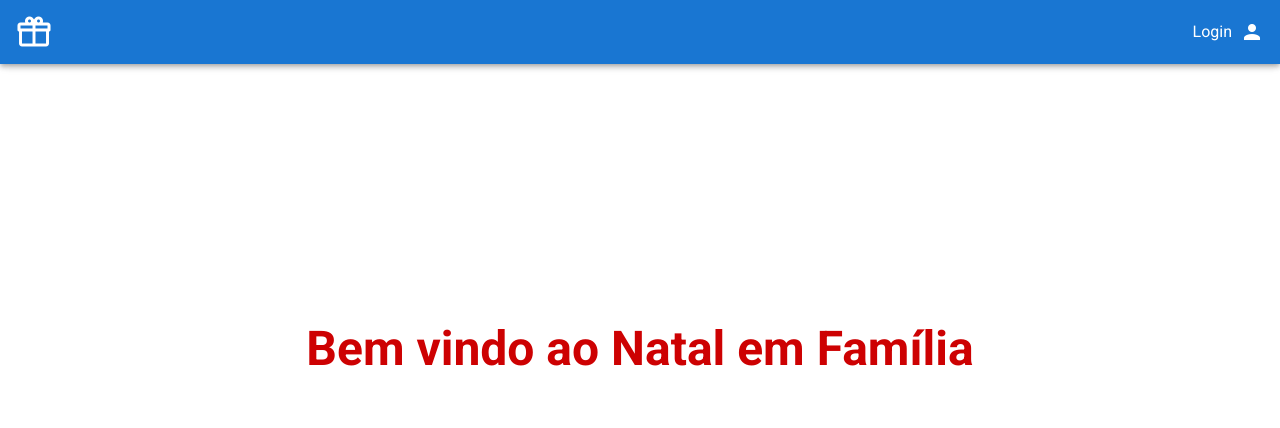
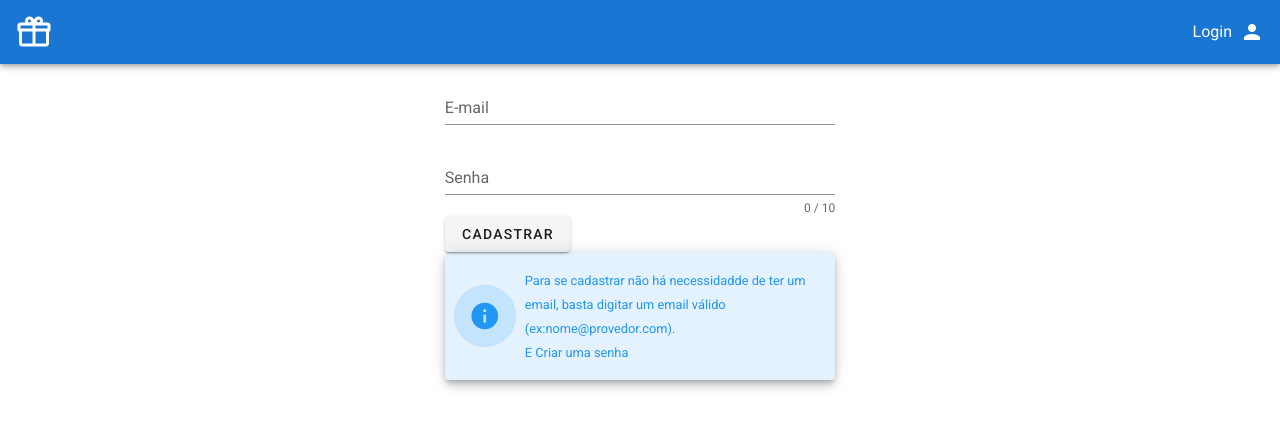
Before and after one commit to cabrinireis/TourVuetify, a Vue app: page /cadastro in a window 1280 px wide. Shown: the top 428 px of the page. Built offline with nearby package versions, Linux system fonts and the light colour scheme.

Commit message:
refactor info cadastro e rotas

```diff
--- a/server.js
+++ b/server.js
@@ -1,10 +1,11 @@
+var history = require('connect-history-api-fallback');
 
 var express = require('express')
 var path = require('path')
 var serverStatic = require('serve-static')
 
-
 var app = express()
+app.use(history());
 app.use(serverStatic(path.join(__dirname,`dist`)))
 
 var port = process.env.PORT || 5000
--- a/src/components/HelloWorld.vue
+++ b/src/components/HelloWorld.vue
@@ -14,6 +14,7 @@
         <h1 id="welcome" class="text_welcome display-2 font-weight-bold mb-3">
           {{msg}}
         </h1>
+        <span>Faça login para inserir o seu pedido de presente e saber quem quer o que.</span>
       </v-col>
 
     </v-row>
--- a/src/components/register.vue
+++ b/src/components/register.vue
@@ -40,6 +40,26 @@
         </v-btn>
         </form>
     </validation-observer>
+    <v-row>
+      <v-col cols="12">
+        <v-alert
+
+          type="info"
+          prominent
+          text
+          elevation="6"
+          width="100%"
+          class="info_sigup"
+        >
+        <span class="text_info">
+        Para se cadastrar não há necessidadde de ter um email, basta digitar um email válido (ex:nome@provedor.com).<br>
+        E Criar uma senha
+        </span>
+
+        </v-alert>
+
+      </v-col>
+    </v-row>
     </v-card>
 </v-container>
 </template>
@@ -106,9 +126,12 @@
 
 <style lang="css" scoped>
 @media screen and (min-width: 450px){
-.containerlogin {
-    max-width: 40%;
+  .containerlogin {
+      max-width: 40%;
+  }
 }
-
-}
+  .v-alert__content,
+  .text_info {
+    font-size: .8rem !important;
+  }
 </style>
--- a/src/router/index.js
+++ b/src/router/index.js
@@ -48,7 +48,7 @@ const routes = [
 ]
 
 const router = new VueRouter({
-  // mode: 'history',
+  mode: 'history',
   // base: process.env.BASE_URL,
   routes
 })
--- a/src/views/Home.vue
+++ b/src/views/Home.vue
@@ -1,6 +1,6 @@
 <template>
   <div class="home">
-    <HelloWorld msg="Bem vindo ao Natal em Família"/>
+    <HelloWorld msg="Natal Cutia 2020"/>
   </div>
 </template>
 
--- a/src/views/Login.vue
+++ b/src/views/Login.vue
@@ -60,6 +60,7 @@
         </form>
     </validation-observer>
     </v-card>
+
 </v-container>
 </template>
 
```
